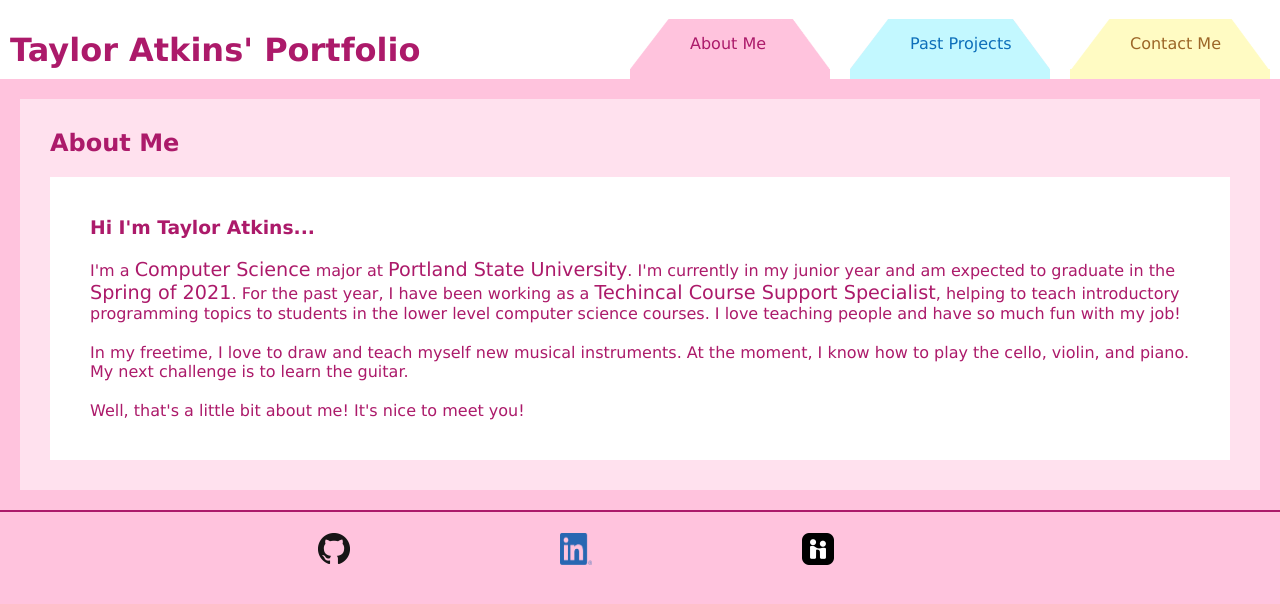
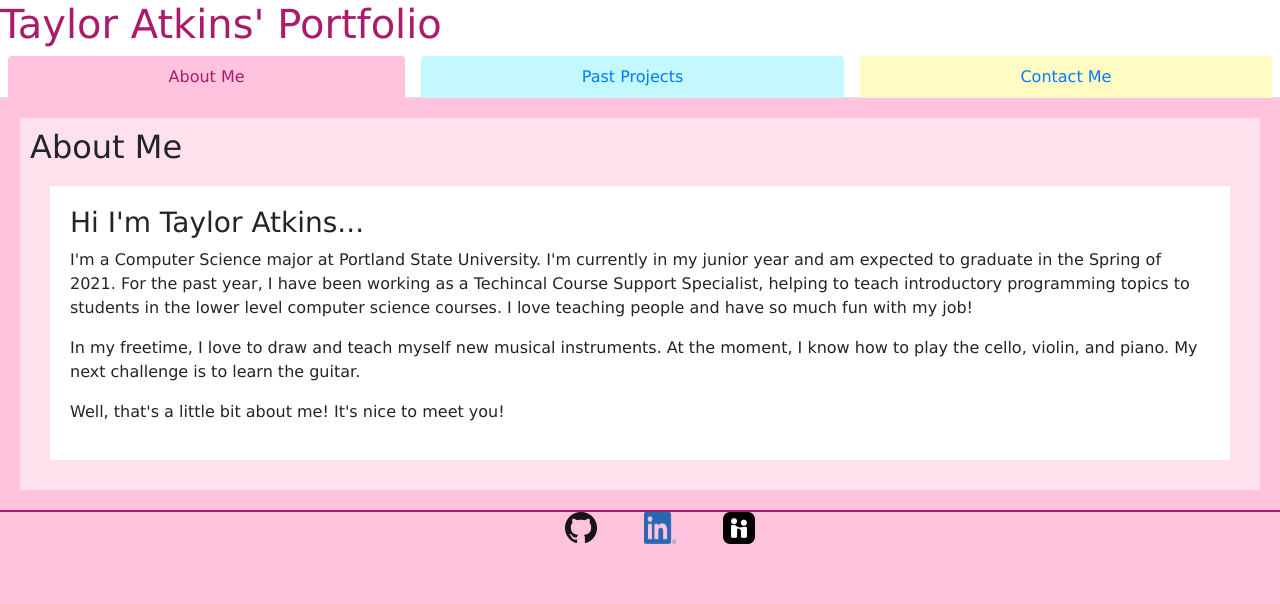
Before and after one commit to TaylorAtkins/TaylorAtkins, a plain HTML site: page 4-portfolio.html in a window 1280 px wide. Drawn offline with nearby package versions, Linux system fonts and the light colour scheme.

Commit message:
Modified navigation bar to create tabs using bootstrap
This change was made to fix the alignment issues with the previous navigation & make the code cleaner, while maintaining the general style of the original design.

```diff
--- a/4-portfolio.css
+++ b/4-portfolio.css
@@ -8,12 +8,24 @@ body{
 header{
     background-color: white;
     color: #AC1A6A;
-    width: 100%;
+    /*width: 100%;
     display: flex;
     justify-content: space-between;
     align-items: flex-end;
-    padding: 0px;
+    padding: 0px;*/
 }
+.about{
+    background-color: #ffc3dd;
+    color: #AC1A6A;
+    border-color: #AC1A6A;
+}
+.projects{
+    background-color: #c3f8ff;
+}
+.contact{
+    background-color: #fffbc3;
+}
+/*
 h1{
     margin-bottom: 0px;
     padding: 10px;
@@ -84,6 +96,7 @@ a{
 #yellowText, a:hover>#yellowContainer, a:focus>#yellowContainer, a:active>#yellowContainer{
     color: #9c6627;
 }
+*/
 .outerBox{
     background-color: rgba(255, 255, 255, 50%);
     margin: 20px;
--- a/4-portfolio.html
+++ b/4-portfolio.html
@@ -5,39 +5,23 @@
     <meta name="viewport" content="width=device-width, initial-scale=1.0" />
     <meta http-equiv="X-UA-Compatible" content="ie=edge" />
     <title>Portfolio</title>
+    <link rel="stylesheet" href="https://maxcdn.bootstrapcdn.com/bootstrap/4.0.0/css/bootstrap.min.css" integrity="sha384-Gn5384xqQ1aoWXA+058RXPxPg6fy4IWvTNh0E263XmFcJlSAwiGgFAW/dAiS6JXm" crossorigin="anonymous">
     <link rel="stylesheet" href="4-portfolio.css" />
   </head>
   <body>
     <header>
       <h1>Taylor Atkins' Portfolio</h1>
-      <nav>
-        <ul id="navigation">
-          <li>
-            <a href="#">
-              <div class="tabContainer" id="pinkContainer">
-                <img class="tabs" src="images-portfolio/pinkTab.png" alt="" />
-                <div class="tabText" id="pinkText">About Me</div>
-              </div>
-            </a>
+        <ul class="nav nav-tabs nav-bar-dark nav-fill justify-content-end" id="navigation">
+          <li class="nav-item mx-sm-2">
+            <a href="#" class="nav-link about">About Me</a>
           </li>
-          <li>
-            <a href="#">
-              <div class="tabContainer" id="blueContainer">
-                <img class="tabs" src="images-portfolio/blueTab.png" alt="" />
-                <div class="tabText" id="blueText">Past Projects</div>
-              </div>
-            </a>
+          <li class="nav-item mx-sm-2">
+            <a href="#" class="nav-link projects">Past Projects</a>
           </li>
-          <li>
-            <a href="#">
-              <div class="tabContainer" id="yellowContainer">
-                <img class="tabs" src="images-portfolio/yellowTab.png" alt="" />
-                <div class="tabText" id="yellowText">Contact Me</div>
-              </div>
-            </a>
+          <li class="nav-item mx-sm-2">
+            <a href="#" class="nav-link contact">Contact Me</a>
           </li>
         </ul>
-      </nav>
     </header>
     <section class="outerBox">
       <h2>
```
